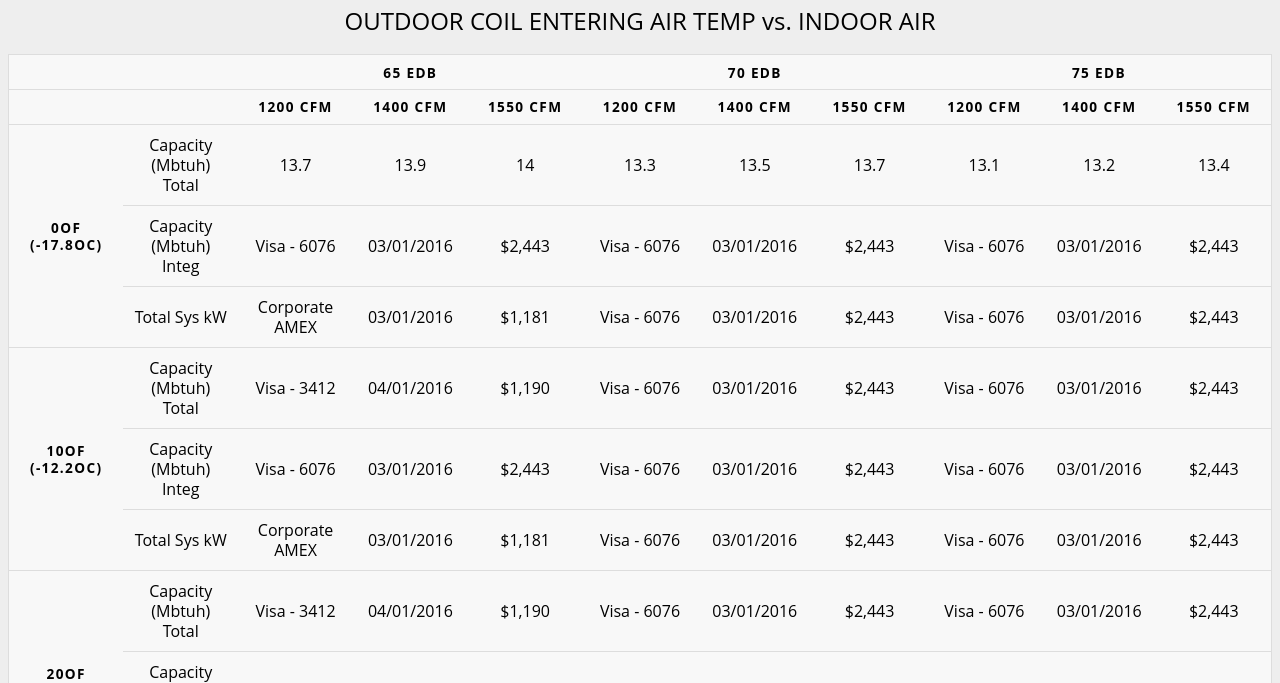
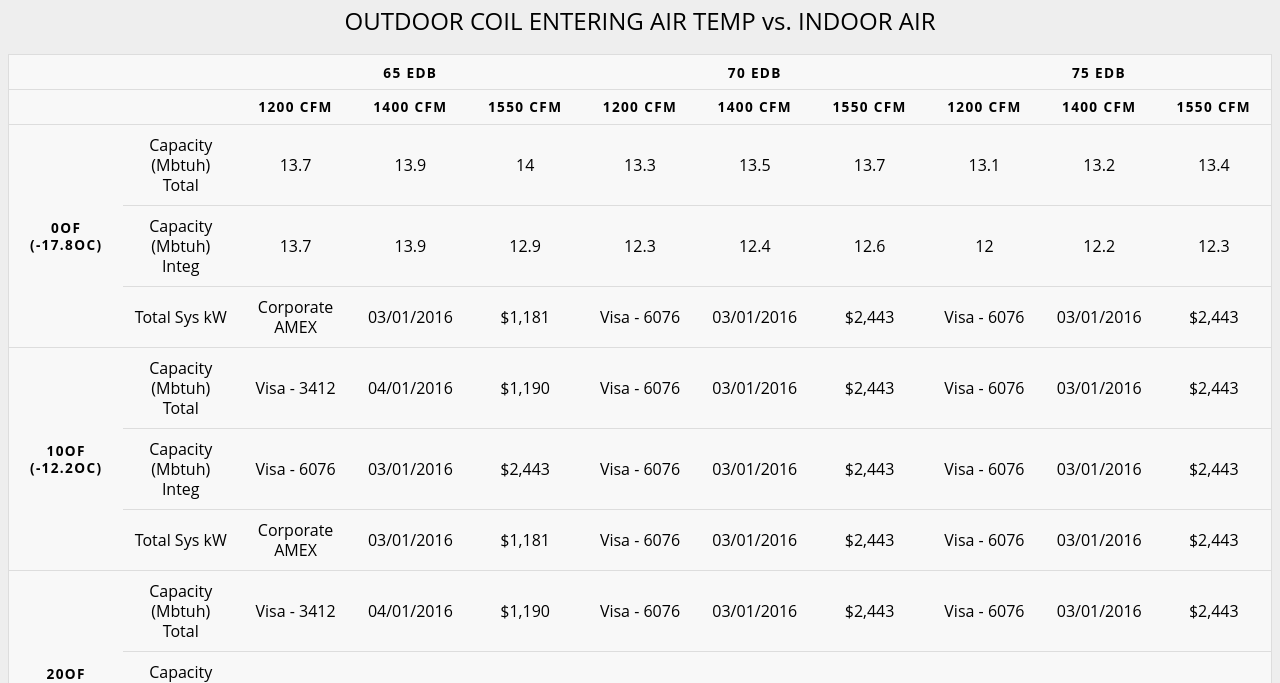
Before and after one commit to elliotjordan/portfolio, a plain HTML site: page datatable6.html in a window 1280 px wide. Shown: the part 117-800 px from the top of the page. Drawn offline with Linux system fonts and the light colour scheme.

Commit message:
Update datatable6.html

```diff
--- a/datatable6.html
+++ b/datatable6.html
@@ -155,15 +155,15 @@ body {
     </tr>
     <tr>
       <td scope="row" data-label="Cap-Integ">Capacity (Mbtuh) Integ</td>
-      <td scope="row" data-label="Account">Visa - 6076</td>
-      <td data-label="Due Date">03/01/2016</td>
-      <td data-label="Amount">$2,443</td>
-      <td scope="row" data-label="Account">Visa - 6076</td>
-      <td data-label="Due Date">03/01/2016</td>
-      <td data-label="Amount">$2,443</td>
-      <td scope="row" data-label="Account">Visa - 6076</td>
-      <td data-label="Due Date">03/01/2016</td>
-      <td data-label="Amount">$2,443</td>
+      <td scope="row" data-label="Account">13.7</td>
+      <td data-label="Due Date">13.9</td>
+      <td data-label="Amount">12.9</td>
+      <td scope="row" data-label="Account">12.3</td>
+      <td data-label="Due Date">12.4</td>
+      <td data-label="Amount">12.6</td>
+      <td scope="row" data-label="Account">12</td>
+      <td data-label="Due Date">12.2</td>
+      <td data-label="Amount">12.3</td>
     </tr>
     <tr>
       <td scope="row" data-label="Total-Sys">Total Sys kW</td>
```
